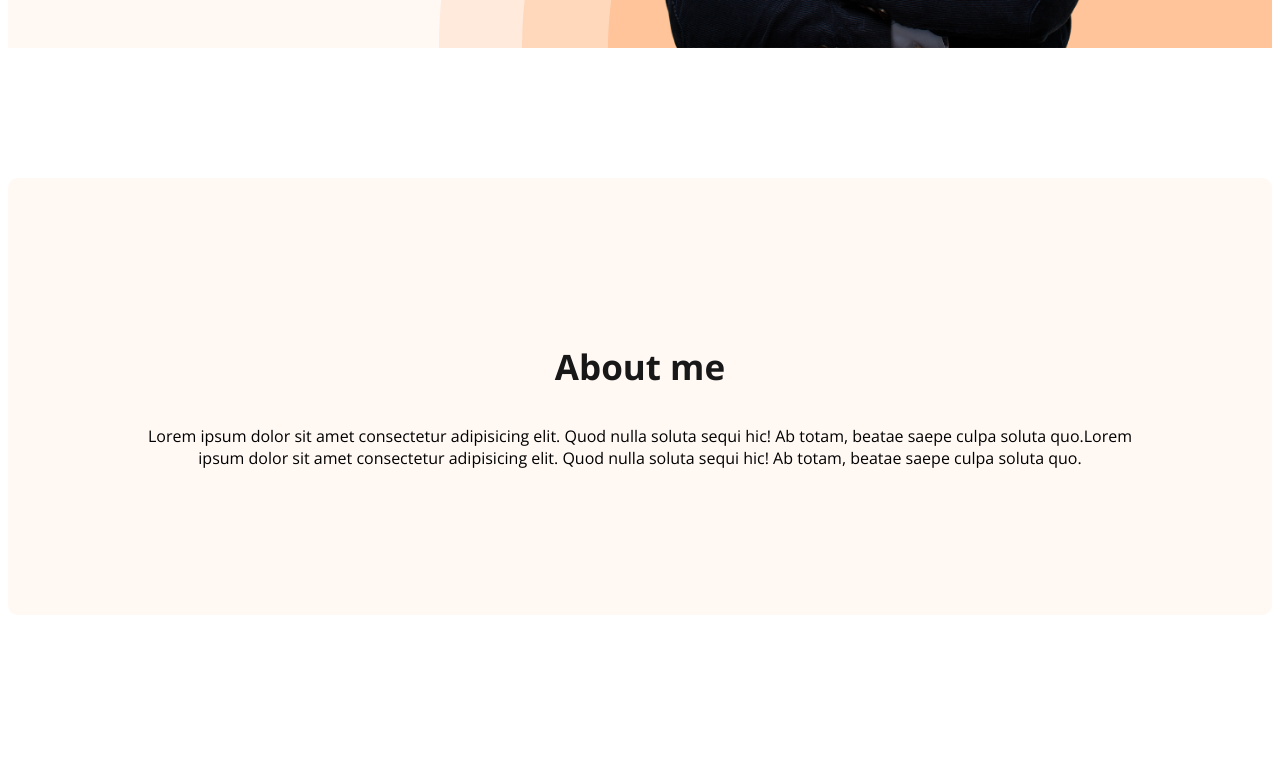
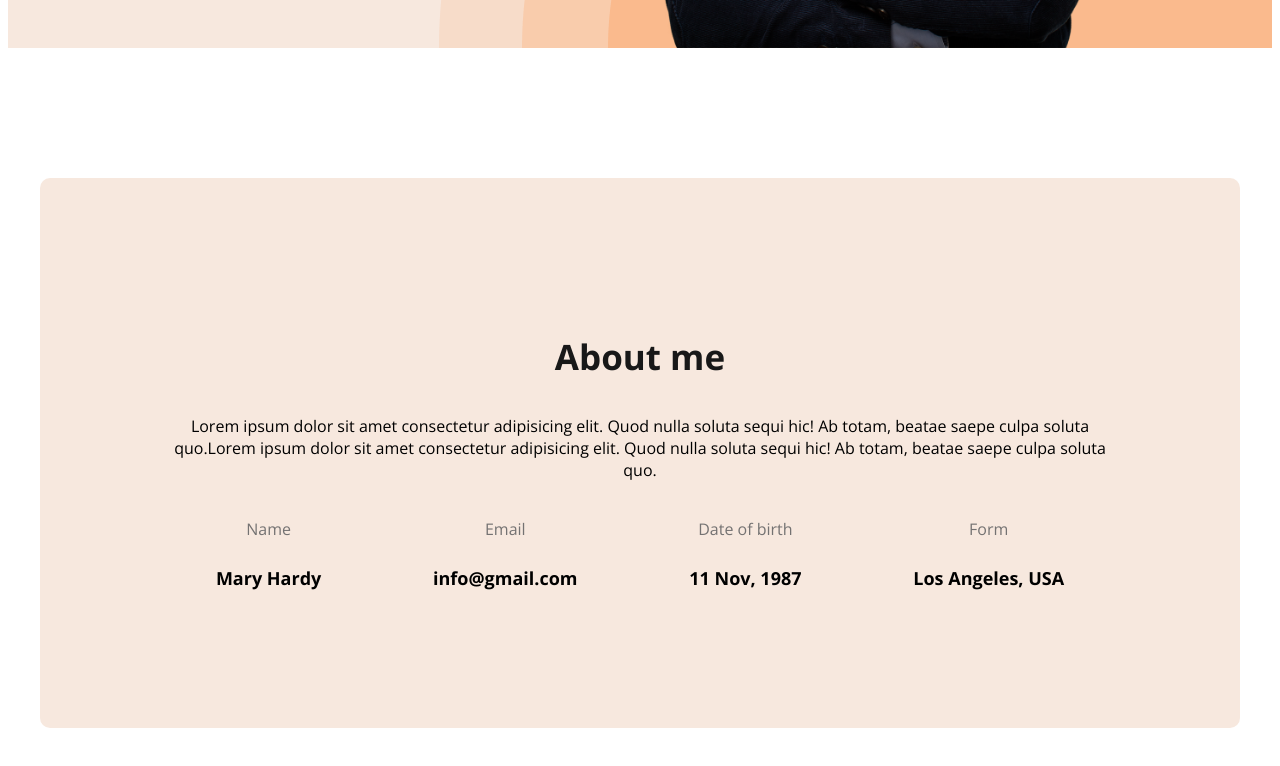
Before and after one commit to Nahiyan-bit/web-hardy, a plain HTML site: page index.html in a window 1280 px wide. Shown: the part 690-1456 px from the top of the page. Before the commit the page ends 1435 px from the top, so only its background shows below. Drawn offline with nearby package versions, Linux system fonts and the light colour scheme.

Commit message:
Added About Section Info

```diff
--- a/Styles/color.css
+++ b/Styles/color.css
@@ -1,8 +1,9 @@
 /* Font Family Add, Shared style */
-body{
-  font-family: "Open Sans", sans-serif;
+body {
+    font-family: "Open Sans", sans-serif;
 }
-.btn-color{
+
+.btn-color {
     background-color: #FD6E0A;
     border-radius: 5px;
     border: 0;
@@ -11,85 +12,120 @@ body{
     font-weight: 600;
     padding: 12px;
 }
-.section-title{
+
+.section-title {
     color: #181818;
     font-size: 35px;
     font-weight: 700;
     text-align: center;
 }
-.section-descrip{
-    color: rgb(116, 114, 114)
-    font-size: 18px;
+
+.section-descrip {
+    color: rgb(116, 114, 114) font-size: 18px;
     text-align: center;
 }
 
 /* Nav Related Style */
-nav{
+nav {
     display: flex;
     justify-content: space-between;
     align-items: center;
     margin: 0 150px;
 }
-.nav-title{
+
+.nav-title {
     color: #181818;
     font-size: 45px;
     font-weight: 800;
 }
-.primary-color{
+
+.primary-color {
     color: #FD6E0A;
 }
-nav > ul{
+
+nav>ul {
     display: flex;
     align-items: center;
 }
-nav li{
+
+nav li {
     list-style: none;
     margin-right: 50px;
     font-weight: bold;
 
 }
-nav a{
+
+nav a {
     text-decoration: none;
-    color:rgb(116, 114, 114)
+    color: rgb(116, 114, 114)
 }
-.header{
-    background-color: #FFF8F3;
+
+.header {
+    background-color: hsl(25, 62%, 92%);
     background-image: url('../images/header_bg.png');
     background-repeat: no-repeat;
     background-position: right bottom;
 }
-.banner{
+
+.banner {
     padding: 0px 150px;
     display: flex;
     align-items: center;
     justify-content: space-between;
 }
-.banner .pp{
+
+.banner .pp {
     width: 500px
 }
-.banner-welcome{
+
+.banner-welcome {
     font-size: 45px;
     color: #181818;
     margin-bottom: 0px;
 }
-.banner-name{
+
+.banner-name {
     color: #181818;
     font-size: 85px;
     margin-top: 0px;
     margin-bottom: 10px;
 }
-.banner-des{
+
+.banner-des {
     margin-top: 5px;
     text-align: left;
 }
-.banner-content{
+
+.banner-content {
     max-width: 600px;
 }
 
 /* About Section */
-.about{
-    padding: 130px;
+main {
+    max-width: 1200px;
+    margin: 0px auto;
+}
+.about {
+    padding: 120px;
     border-radius: 10px;
-    background-color: #FFF8F3;
+    background-color: hsl(25, 62%, 92%);
     margin: 130px 0px;
 }
+.about-info-container {
+    display: flex;
+    justify-content: space-around;
+}
+.about-info {
+    text-align: center;
+}
+.info-title {
+    color: rgb(116, 114, 114);
+    font-size: 16px;
+    font-weight: normal;
+    padding-bottom: 0px;
+}
+.info-description {
+    font-size: 18px;
+    font-weight: bold;
+    padding-top: 5px;
+}
--- a/index.html
+++ b/index.html
@@ -34,6 +34,26 @@
         <section class="about">
             <h3 class="section-title">About me</h3>
             <p class="section-descrip">Lorem ipsum dolor sit amet consectetur adipisicing elit. Quod nulla soluta sequi hic! Ab totam, beatae saepe culpa soluta quo.Lorem ipsum dolor sit amet consectetur adipisicing elit. Quod nulla soluta sequi hic! Ab totam, beatae saepe culpa soluta quo.</p>
+
+            <div class="about-info-container">
+                <div class="about-info">
+                    <h4 class="info-title">Name</h4>
+                    <p class="info-description">Mary Hardy</p>
+                </div>
+                <div class="about-info">
+                    <h4 class="info-title">Email</h4>
+                    <p class="info-description">info@gmail.com</p>
+                </div>
+                <div class="about-info">
+                    <h4 class="info-title">Date of birth</h4>
+                    <p class="info-description">11 Nov, 1987</p>
+                </div>
+                <div class="about-info">
+                    <h4 class="info-title">Form</h4>
+                    <p class="info-description">Los Angeles, USA</p>
+                </div>
+
+            </div>
         </section>
     </main>
     <footer>
```
